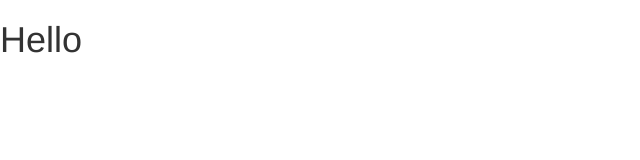
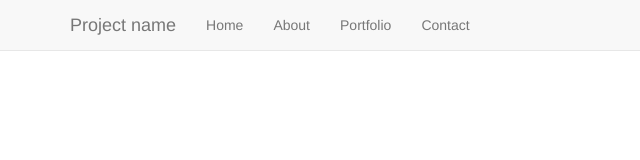
Before and after one commit to ABardot/PortfolioBoot, a plain HTML site: page index.html in a window 1280 px wide. Shown: the whole page, without its empty margins (0-640 px from the left). Drawn offline with nearby package versions, Linux system fonts and the light colour scheme.

Commit message:
Add Jquery and Navbar

```diff
--- a/index.html
+++ b/index.html
@@ -8,9 +8,33 @@
     <link rel="stylesheet" href="https://maxcdn.bootstrapcdn.com/bootstrap/3.3.7/css/bootstrap.min.css">
     <script src="https://unpkg.com/scrollreveal/dist/scrollreveal.min.js"></script>
     <link rel="stylesheet" href="styles.css">
+    <script src="https://maxcdn.bootstrapcdn.com/bootstrap/3.3.7/js/bootstrap.min.js"></script>
 </head>
 <body>
-    <h1>Hello     </h1>
+            <nav class="navbar navbar-default navbar-fixed-top">
+                <div class="container">
+                  <div class="navbar-header">
+                    <button type="button" class="navbar-toggle collapsed" data-toggle="collapse" data-target="#navbar" aria-expanded="false" aria-controls="navbar">
+                      <span class="sr-only">Adrien Bardot</span>
+                      <span class="icon-bar"></span>
+                      <span class="icon-bar"></span>
+                      <span class="icon-bar"></span>
+                    </button>
+                    <a class="navbar-brand" href="#">Project name</a>
+                  </div>
+                  <div id="navbar" class="collapse navbar-collapse">
+                    <ul class="nav navbar-nav">
+                      <li><a href="#showcase">Home</a></li>
+                      <li><a href="#about">About</a></li>
+                      <li><a href="#portfolio">Portfolio</a></li>
+                      <li><a href="#contact">Contact</a></li>
+                    </ul>
+                  </div><!--/.nav-collapse -->
+                </div>
+             </nav>
 
+
+
+    <script src="https://maxcdn.bootstrapcdn.com/bootstrap/3.3.7/js/bootstrap.min.js"></script>
 </body>
 </html>
```
